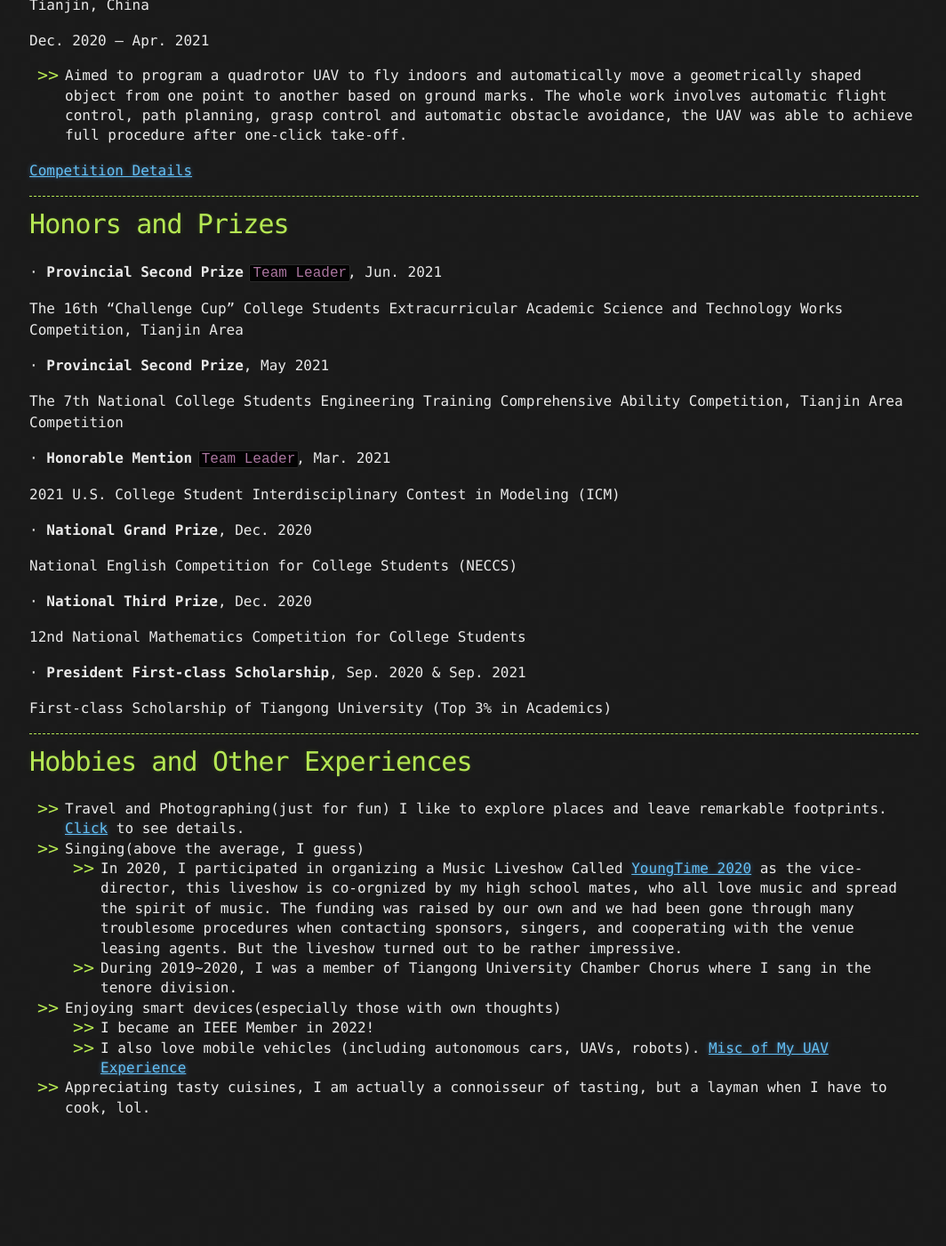
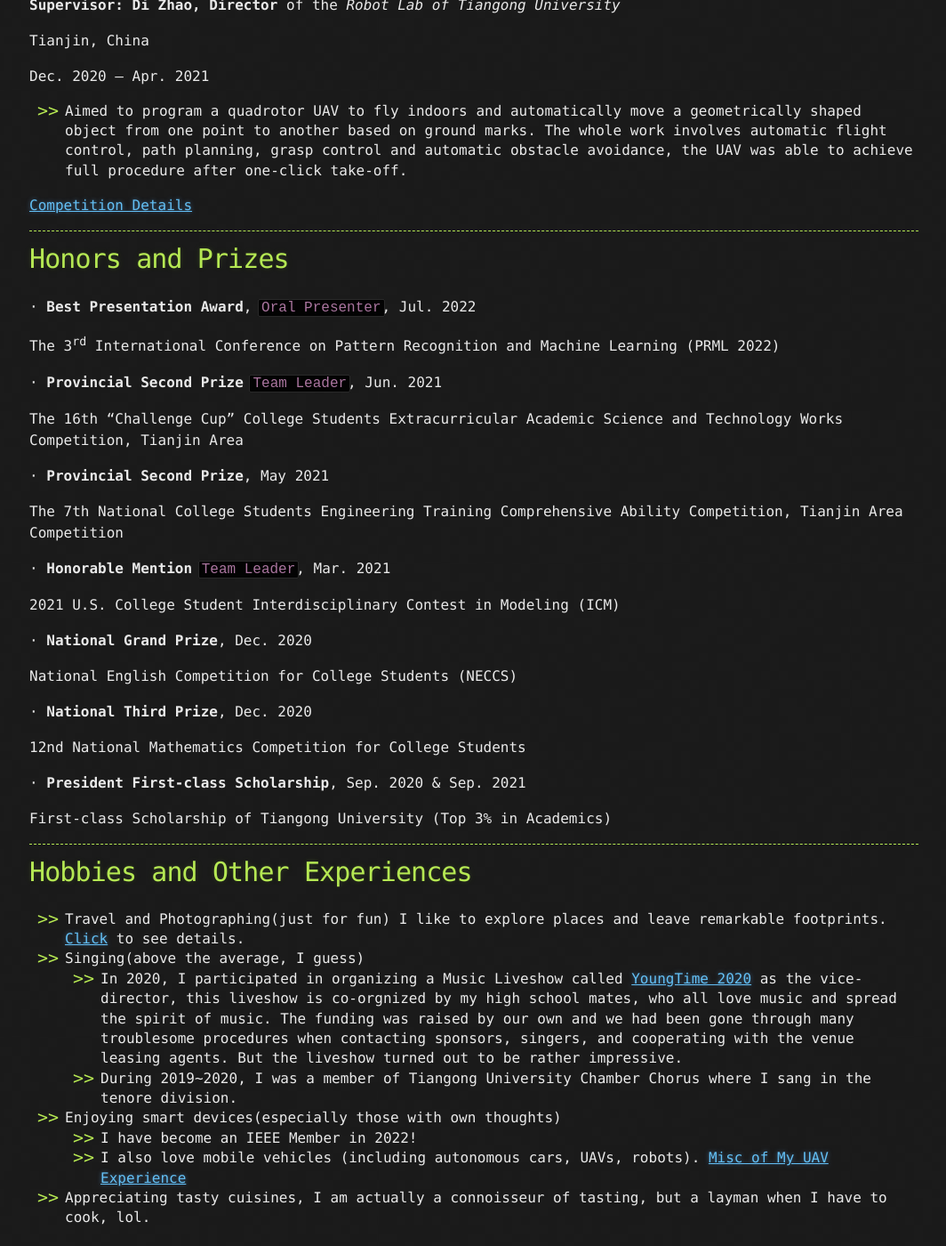
Before and after one commit to ReavenH/ReavenH.github.io, a Jekyll site: the page built from index.md, in a window 1280 px wide and 1400 px high, scrolled down 5751 px. Shown: the whole window at 89% size, without its empty margins (107-1171 px from the left). Built offline with Jekyll 4.4.1, drawn with Linux system fonts in a browser that asks for light colours; before the commit the page ends 7027 px from its top, so only the background shows below that; some of the changed text lies outside the part shown.

Commit message:
update mainpage

```diff
--- a/index.md
+++ b/index.md
@@ -74,6 +74,8 @@ I actually experienced the so-called "Waterloo" debacle in Gaokao, but I still k
 - **Zhongming Huang**\*, Yuxiang Wang\*, High Precision Small Hepatocellular Carcinoma Detection Using Improved EfficientNet with Self-Attention, In Proc. of *22nd IEEE/ACIS International Conference on Computer and Information Science* *(ICIS 2022)* (In Press) [Paper in PDF](https://github.com/ReavenH/ReavenH/blob/main/ZhongmingHuang_paper2.pdf)
 
 - **Zhongming Huang**\*, Yuxiang Wang\*, Haolan Hu, Xun Liu, Tongzhen Liu and Zhanxu Zhang, Dynamic Feature Extraction Using I-Vector for Video Fire Detection, In Proc. of *2022 3rd International Conference on Pattern Recognition and Machine Learning (PRML 2022)* (In Press) [Paper in PDF](https://github.com/ReavenH/ReavenH/blob/main/ZhongmingHuang_paper3.pdf)
+
+  `Best Presentation Award of PRML 2022`
 
 - Yukuan Sun, **Zhongming Huang**, Yuxiang Wang, Xun Liu, Zhanxu Zhang, Tongzhen Liu, Haolan Hu, A Multi-dimensional Sensing Quadrotor UAV Fire Inspection System (P.R.C. Patent for Utility Models, Application Number: CN202221074321.2)
 
@@ -206,6 +208,9 @@ Dec. 2020 — Apr. 2021
 -----
 
 # Honors and Prizes
+·  **Best Presentation Award**, `Oral Presenter`, Jul. 2022
+
+The 3<sup>rd</sup> International Conference on Pattern Recognition and Machine Learning (PRML 2022)
 
 ·  **Provincial Second Prize** `Team Leader`, Jun. 2021
 
@@ -238,9 +243,9 @@ First-class Scholarship of Tiangong University (Top 3% in Academics)
 - Travel and Photographing(just for fun)
   I like to explore places and leave remarkable footprints. [Click](./photographing.html) to see details.
 - Singing(above the average, I guess)
-  - In 2020, I participated in organizing a Music Liveshow Called [YoungTime 2020](./youngtime2.html) as the vice-director, this liveshow is co-orgnized by my high school mates, who all love music and spread the spirit of music. The funding was raised by our own and we had been gone through many troublesome procedures when contacting sponsors, singers, and cooperating with the venue leasing agents. But the liveshow turned out to be rather impressive.
+  - In 2020, I participated in organizing a Music Liveshow called [YoungTime 2020](./youngtime2.html) as the vice-director, this liveshow is co-orgnized by my high school mates, who all love music and spread the spirit of music. The funding was raised by our own and we had been gone through many troublesome procedures when contacting sponsors, singers, and cooperating with the venue leasing agents. But the liveshow turned out to be rather impressive.
   - During 2019~2020, I was a member of Tiangong University Chamber Chorus where I sang in the tenore division.
 - Enjoying smart devices(especially those with own thoughts)
-  - I became an IEEE Member in 2022!
+  - I have become an IEEE Member in 2022!
   - I also love mobile vehicles (including autonomous cars, UAVs, robots). [Misc of My UAV Experience](./MyUAVExperience.html)
 - Appreciating tasty cuisines, I am actually a connoisseur of tasting, but a layman when I have to cook, lol.
```
